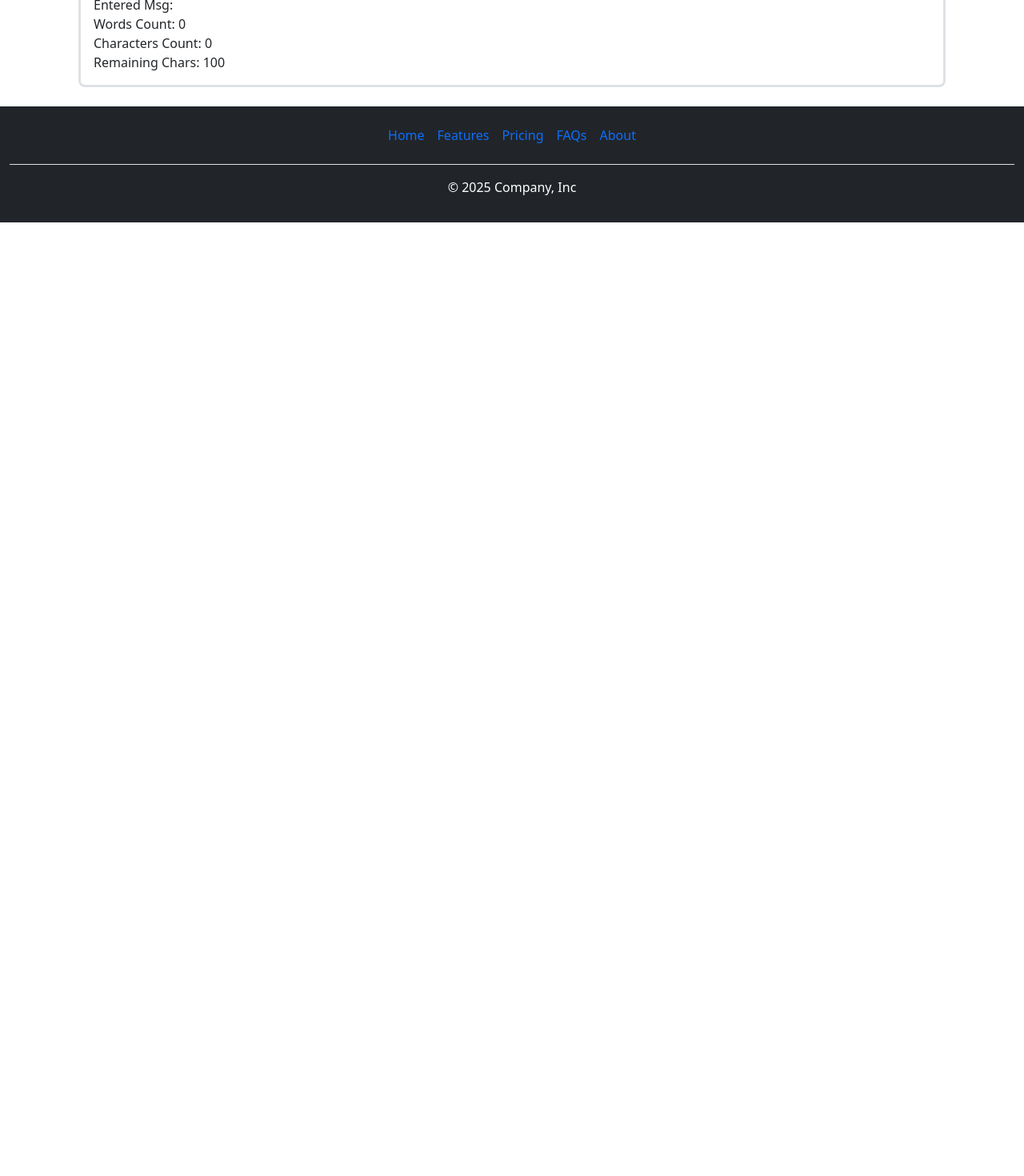
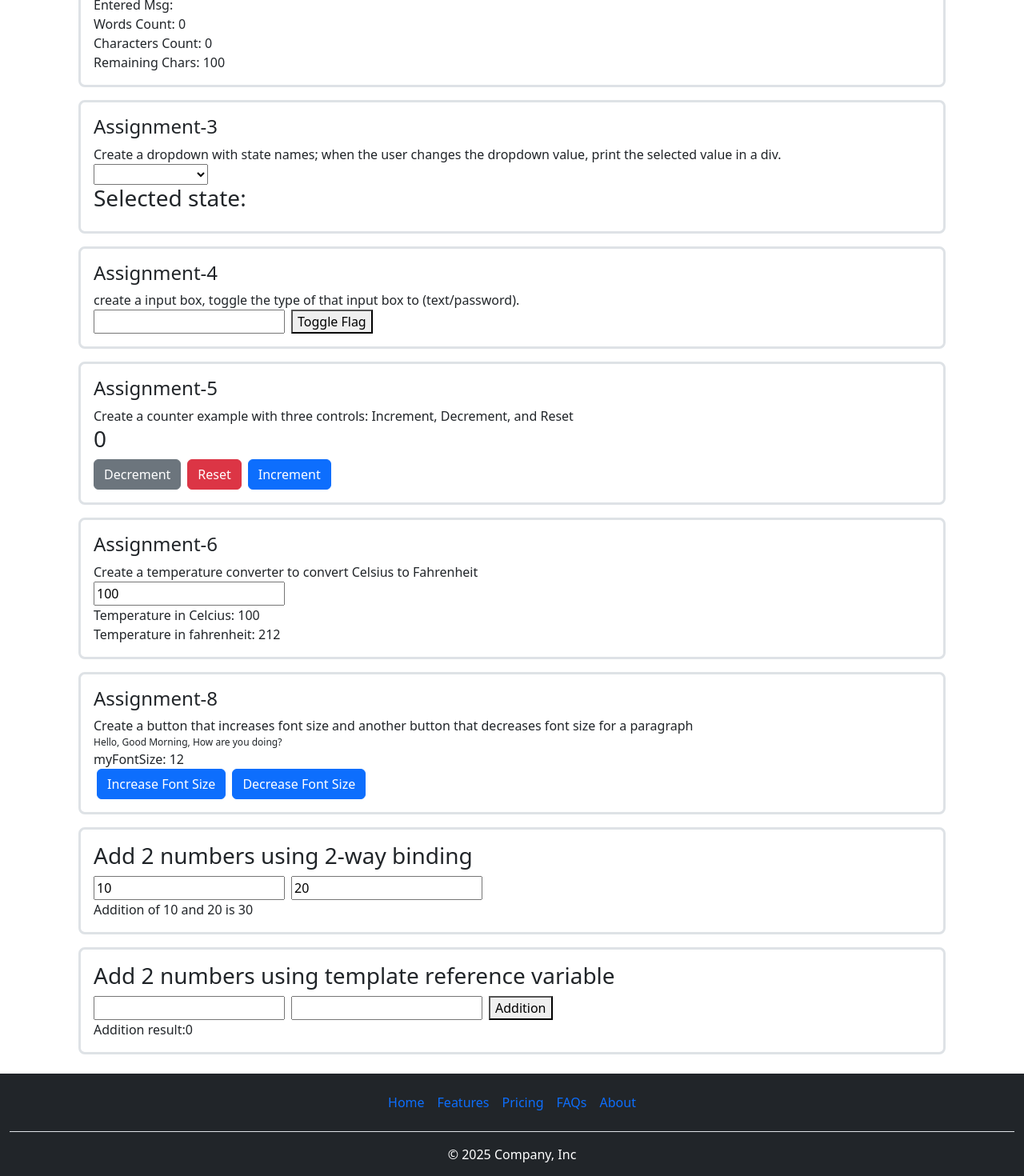
Before and after one commit to sanjaysamantra1/Eureka_29_january_2026, an Angular app in the folder angular/angular_project_1/: page / in a window 1280 px wide. Shown: the part 1040-2510 px from the top of the page at 80% size. Before the commit the page ends 1342 px from the top, so only its background shows below. Built offline with nearby package versions, Linux system fonts and the light colour scheme.

Commit message:
template ref

```diff
--- a/angular/angular_project_1/src/app/components/data-binding/data-binding.html
+++ b/angular/angular_project_1/src/app/components/data-binding/data-binding.html
@@ -50,3 +50,82 @@
   <div>Characters Count: {{message.length}}</div>
   <div>Remaining Chars: {{100 - message.length}}</div>
 </div>
+
+<div class="border border-3 rounded-3 p-3 m-3">
+  <h4>Assignment-3</h4>
+  <div>
+    Create a dropdown with state names; when the user changes the dropdown value, print the selected value in a div.
+  </div>
+  <select [(ngModel)]="selectedState">
+    <option value="KA">Karnataka</option>
+    <option value="TN">Tamilnadu</option>
+    <option value="AP">Andhra Pradesh</option>
+    <option value="OD">Odisha</option>
+    <option value="BH">Bihar</option>
+  </select>
+  <h3>Selected state: {{selectedState}}</h3>
+</div>
+
+<div class="border border-3 rounded-3 p-3 m-3">
+  <h4>Assignment-4</h4>
+  <div>
+    create a input box, toggle the type of that input box to (text/password).
+  </div>
+  <div>
+    <input [type]="flag ? 'password' : 'text'">
+    <button (click)="flag=!flag" class="mx-2">Toggle Flag</button>
+  </div>
+</div>
+
+<div class="border border-3 rounded-3 p-3 m-3">
+  <h4>Assignment-5</h4>
+  <div>
+    Create a counter example with three controls: Increment, Decrement, and Reset
+  </div>
+  <div>
+    <h3>{{count}}</h3>
+    <button class="btn btn-secondary" (click)="count=count-1">Decrement</button>
+    <button class="btn btn-danger mx-2" (click)="count=0">Reset</button>
+    <button class="btn btn-primary" (click)="count=count+1">Increment</button>
+  </div>
+</div>
+
+<div class="border border-3 rounded-3 p-3 m-3">
+  <h4>Assignment-6</h4>
+  <div>
+    Create a temperature converter to convert Celsius to Fahrenheit
+  </div>
+  <div>
+    <input type="number" [(ngModel)]="tempCelsius">
+    <div>Temperature in Celcius: {{tempCelsius}}</div>
+    <div>Temperature in fahrenheit: {{tempCelsius*1.8+32}}</div>
+  </div>
+</div>
+
+<div class="border border-3 rounded-3 p-3 m-3">
+  <h4>Assignment-8</h4>
+  <div>
+    Create a button that increases font size and another button that decreases font size for a paragraph
+  </div>
+  <div [style.fontSize.px]="myFontSize">Hello, Good Morning, How are you doing?</div>
+  <div>myFontSize: {{myFontSize}}</div>
+  <button class="btn btn-primary mx-1" (click)="myFontSize=myFontSize+2">Increase Font Size</button>
+  <button class="btn btn-primary mx-1" (click)="myFontSize=myFontSize-2">Decrease Font Size</button>
+</div>
+
+<div class="border border-3 rounded-3 p-3 m-3">
+  <h3>Add 2 numbers using 2-way binding</h3>
+  <input type="number" [(ngModel)]="num1" />
+  <input type="number" [(ngModel)]="num2" class="mx-2" />
+  <div>Addition of {{num1}} and {{num2}} is {{num1+num2}}</div>
+</div>
+
+<div class="border border-3 rounded-3 p-3 m-3">
+  <h3>Add 2 numbers using template reference variable</h3>
+  <input type="number" #myNum1 />
+  <input type="number" #myNum2 class="mx-2" />
+  <button (click)="addition(myNum1.value, myNum2.value)">Addition</button>
+  <div>
+    Addition result:{{addResult}}
+  </div>
+</div>
--- a/angular/angular_project_1/src/app/components/data-binding/data-binding.ts
+++ b/angular/angular_project_1/src/app/components/data-binding/data-binding.ts
@@ -15,6 +15,13 @@ export class DataBinding {
   img_url: string = 'https://cdn1.wionews.com/dev/wion/images/2025/20250505/virat-kohli-ct-3-201445.png';
   flag: boolean = true;
   message: string = '';
+  selectedState: string = '';
+  count: number = 0;
+  tempCelsius = 100;
+  myFontSize = 12;
+
+  num1: number = 10;
+  num2: number = 20;
 
   addToCart() {
     alert('Your Item is Added To the cart!!!')
@@ -22,4 +29,9 @@ export class DataBinding {
   performSearch(event: any) {
     console.log(event.target.value)
   }
+
+  addResult: number = 0;
+  addition(a: string, b: string) {
+    this.addResult = Number(a) + Number(b);
+  }
 }
```
Also changed, not shown: 1 other file (tests, documents, lock files or other folders).
